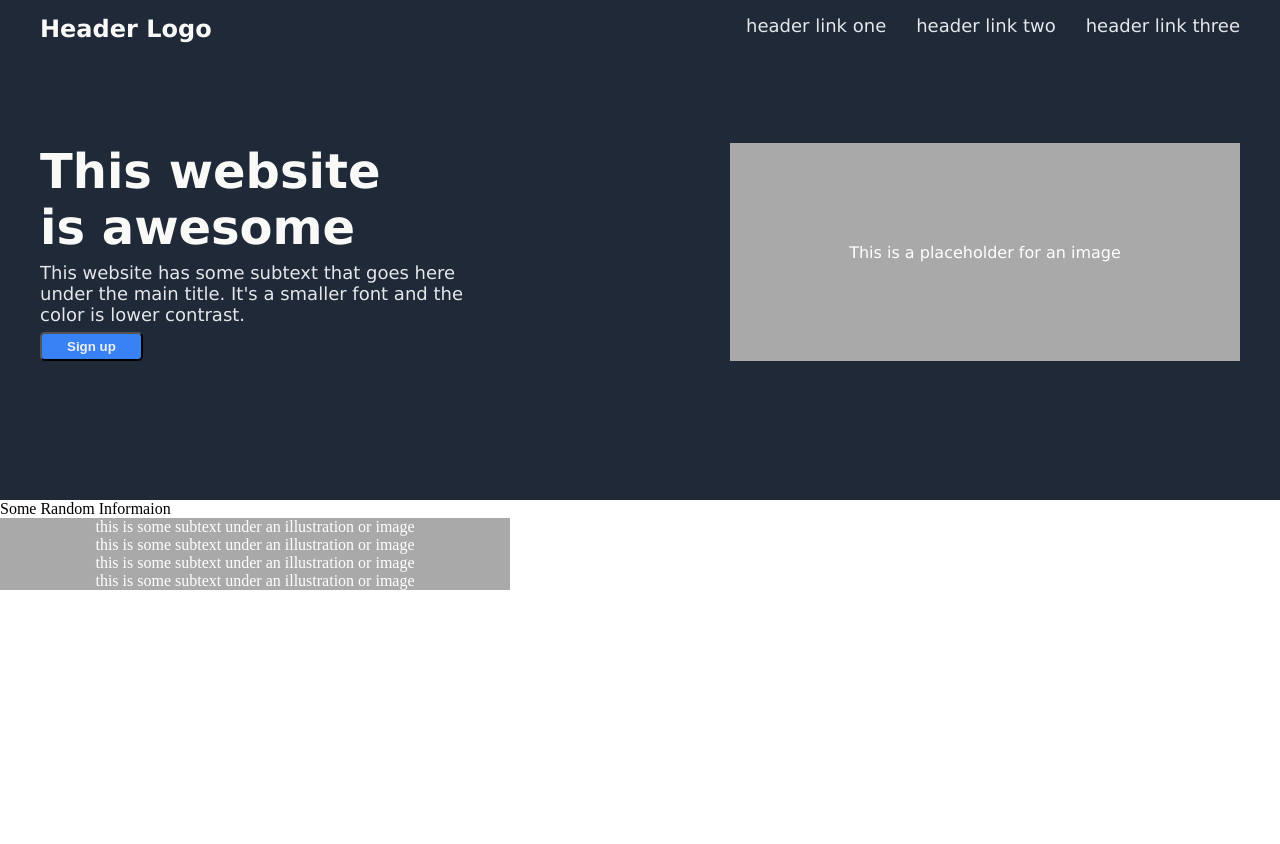
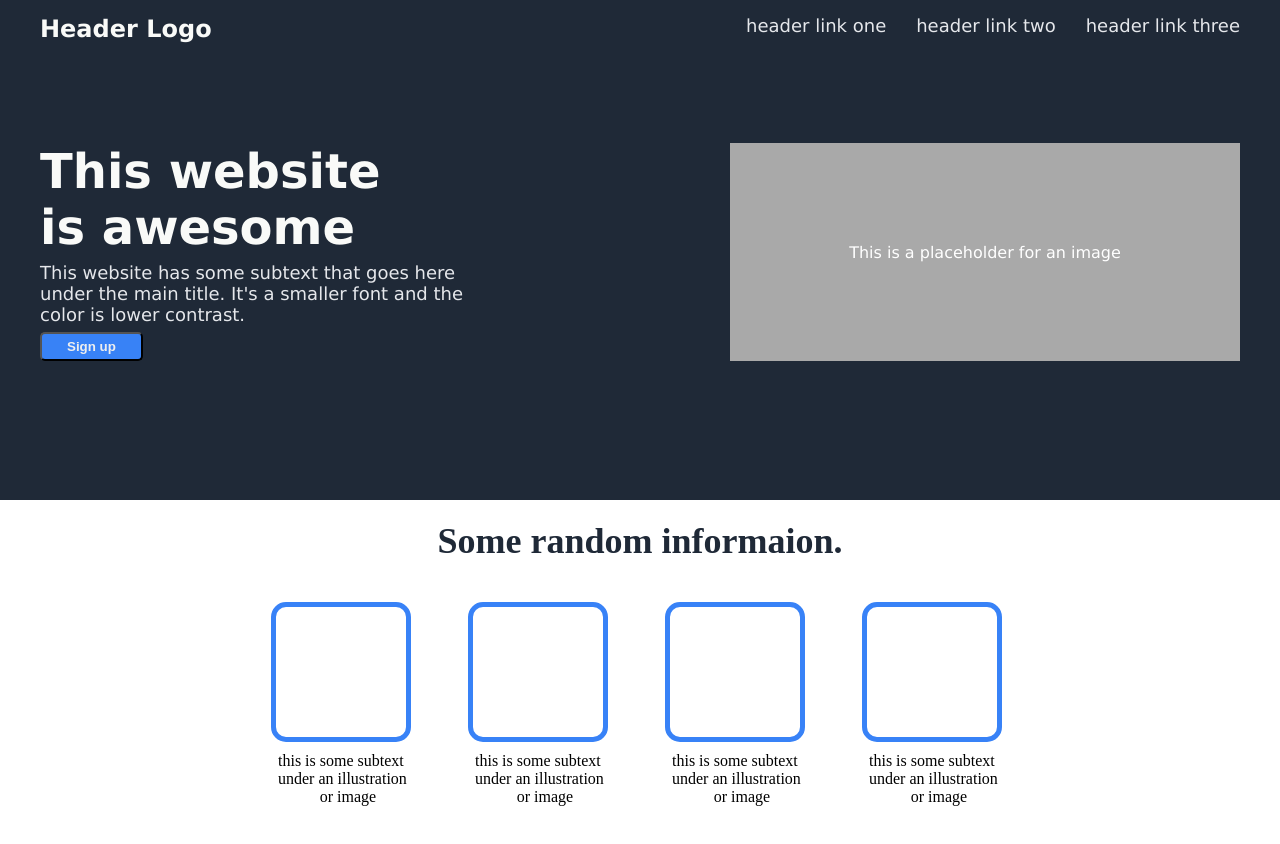
Before and after one commit to OTOOLORIN/odin_landing-page, a plain HTML site: page index.html in a window 1280 px wide. Before the commit the page ends 800 px from the top, so only its background shows below. Drawn offline with Linux system fonts and the light colour scheme.

Commit message:
Style section two of the page

```diff
--- a/index.html
+++ b/index.html
@@ -27,23 +27,23 @@
             </div>
         </div>
         <div class="section-two">
-            <div class="some-info">Some Random Informaion</div>
+            <div class="some-info">Some random informaion.</div>
             <div class="images">
-                <div class="section-two img-container">
+                <div class="illustr one">
                     <div class="img"></div>
-                    <div>this is some subtext under an illustration or image</div>
+                    <div class="subtext">this is some subtext under an illustration <span>or image</span></div>
                 </div>
-                <div class="section-two img-container">
+                <div class="illustr two">
                     <div class="img"></div>
-                    <div>this is some subtext under an illustration or image</div>
+                    <div class="subtext">this is some subtext under an illustration <span>or image</span></div>
                 </div>
-                <div class="section-two img-container">
+                <div class="illustr three"> <!--Illustration-->
                     <div class="img"></div>
-                    <div>this is some subtext under an illustration or image</div>
+                    <div class="subtext">this is some subtext under an illustration <span>or image</soan></div>
                 </div>
-                <div class="section-two img-container">
+                <div class="illustr four">
                     <div class="img"></div>
-                    <div>this is some subtext under an illustration or image</div>
+                    <div class="subtext">this is some subtext under an illustration <span>or image</span></div>
                 </div>
             </div>
         </div>
--- a/style.css
+++ b/style.css
@@ -89,3 +89,51 @@ body {
     justify-content: center;
     align-items: center;
 }
+
+.section-two {
+    padding-top: 20px;
+    display: flex;
+    flex-direction: column;
+    align-items: center;
+    gap: 40px;
+    height: 400px;
+}
+
+.some-info {
+    font-size: 36px;
+    font-weight: 900;
+    color: #1F2937;
+}
+
+.images {
+    /* border: 2px solid red; */
+    display: flex;
+    background-color: white;
+    gap: 50px;
+}
+
+.illustr {
+    /* border: 2px solid red; */
+    display: flex;
+    flex-direction: column;
+    gap: 10px;
+}
+
+.img, .subtext,
+span {
+    width: 140px;
+}
+.img {
+    height: 140px;
+    border: 5px solid #3882F7;
+    border-radius: 15px;
+}
+
+.subtext {
+    margin-left: 7px;
+}
+
+span {
+    display: inline-block;
+    text-align: center;
+}
```
